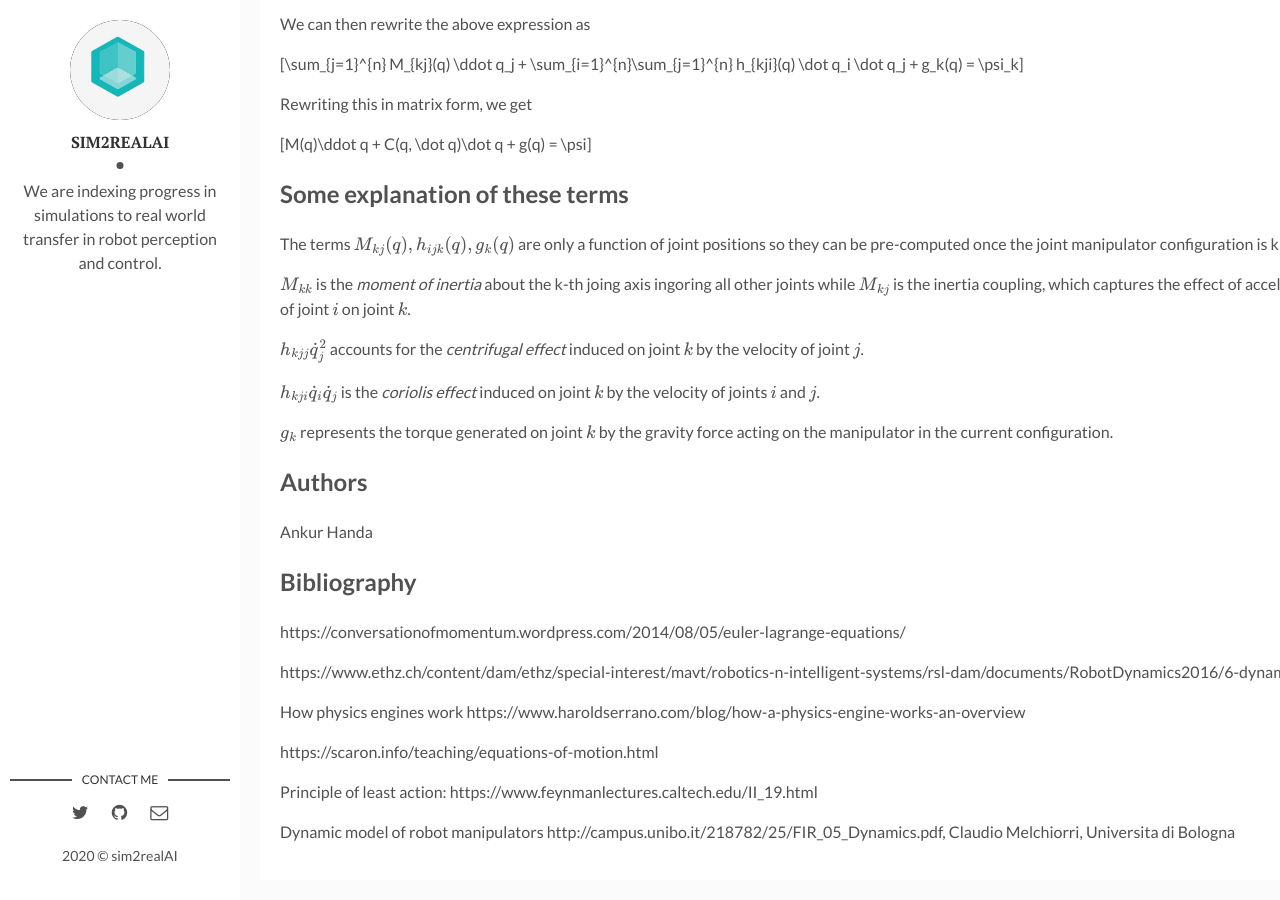
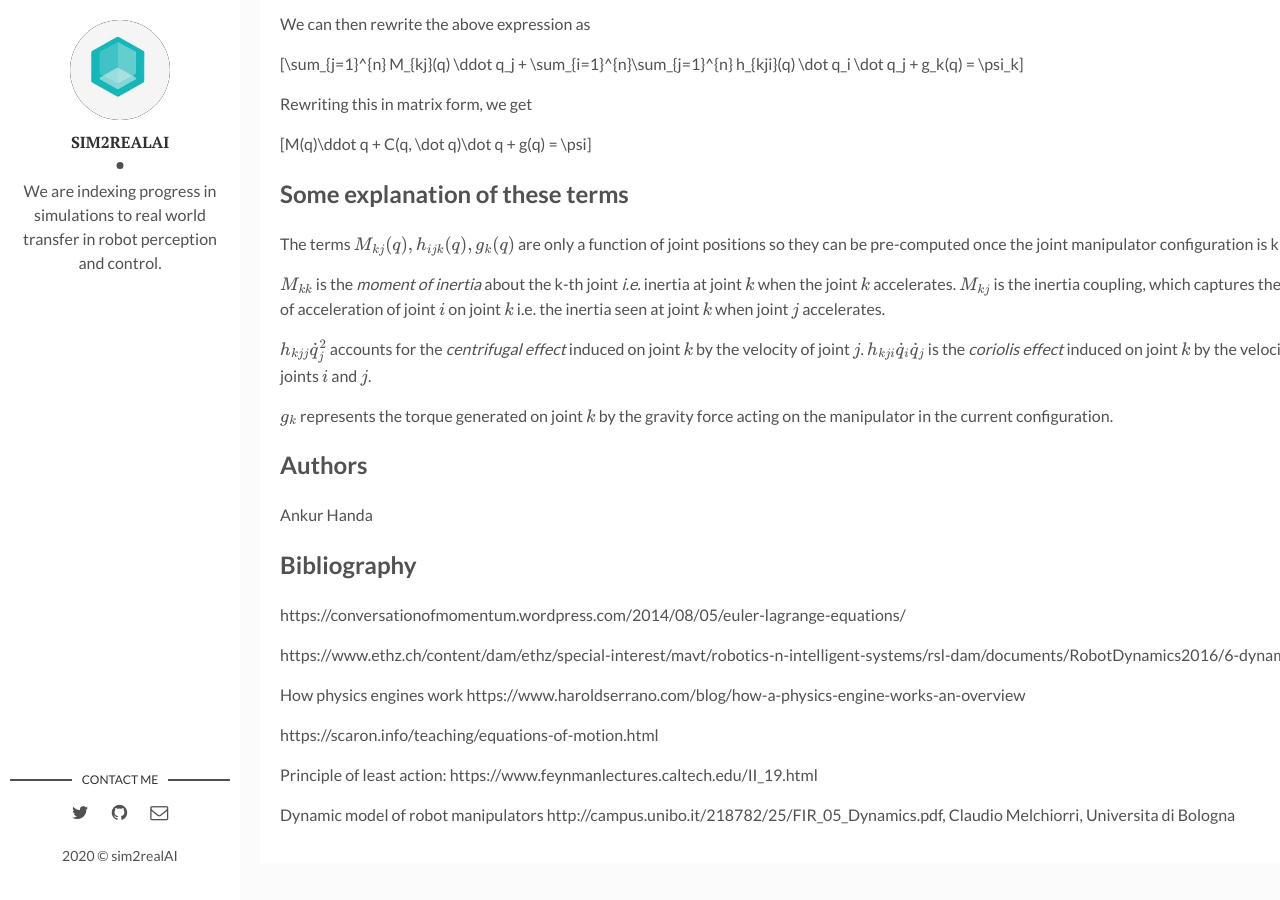
Before and after one commit to backupsim2realai/backupsim2realai.github.io, a Jekyll site: the page built from _posts/2019-04-15-Dynamic-Model-Of-Manipulators.markdown, in a window 1280 px wide and 900 px high, scrolled down 6136 px. Built offline with Jekyll 4.4.1, drawn with Linux system fonts in a browser that asks for light colours; formulas are drawn with MathJax 3; some of the changed text lies outside the part shown.

Commit message:
updating
Signed-off-by: Ankur Handa <ahanda@nvidia.com>

```diff
--- a/_posts/2019-04-15-Dynamic-Model-Of-Manipulators.markdown
+++ b/_posts/2019-04-15-Dynamic-Model-Of-Manipulators.markdown
@@ -286,11 +286,9 @@ $$
 
 The terms $$M_{kj}(q), h_{ijk}(q), g_k(q)$$ are only a function of joint positions so they can be pre-computed once the joint manipulator configuration is known.
 
-$$M_{kk}$$ is the *moment of inertia* about the k-th joing axis ingoring all other joints while $$M_{kj}$$ is the inertia coupling, which captures the effect of acceleration of joint $$i$$ on joint $$k$$.
+$$M_{kk}$$ is the *moment of inertia* about the k-th joint *i.e.* inertia at joint $$k$$ when the joint $$k$$ accelerates. $$M_{kj}$$ is the inertia coupling, which captures the effect of acceleration of joint $$i$$ on joint $$k$$ i.e. the inertia seen at joint $$k$$ when joint $$j$$ accelerates.
 
-$$h_{kjj}\dot q_j^2$$ accounts for the *centrifugal effect* induced on joint $$k$$ by the velocity of joint $$j$$.
-
-$$h_{kji} \dot q_i \dot q_j$$ is the *coriolis effect* induced on joint $$k$$ by the velocity of joints $$i$$ and $$j$$.
+$$h_{kjj}\dot q_j^2$$ accounts for the *centrifugal effect* induced on joint $$k$$ by the velocity of joint $$j$$. $$h_{kji} \dot q_i \dot q_j$$ is the *coriolis effect* induced on joint $$k$$ by the velocity of joints $$i$$ and $$j$$.
 
 $$g_k$$ represents the torque generated on joint $$k$$ by the gravity force acting on the manipulator in the current configuration.
 
```
Also changed, not shown: other parts of _posts/2019-04-15-Dynamic-Model-Of-Manipulators.markdown (+1 -1 lines).
